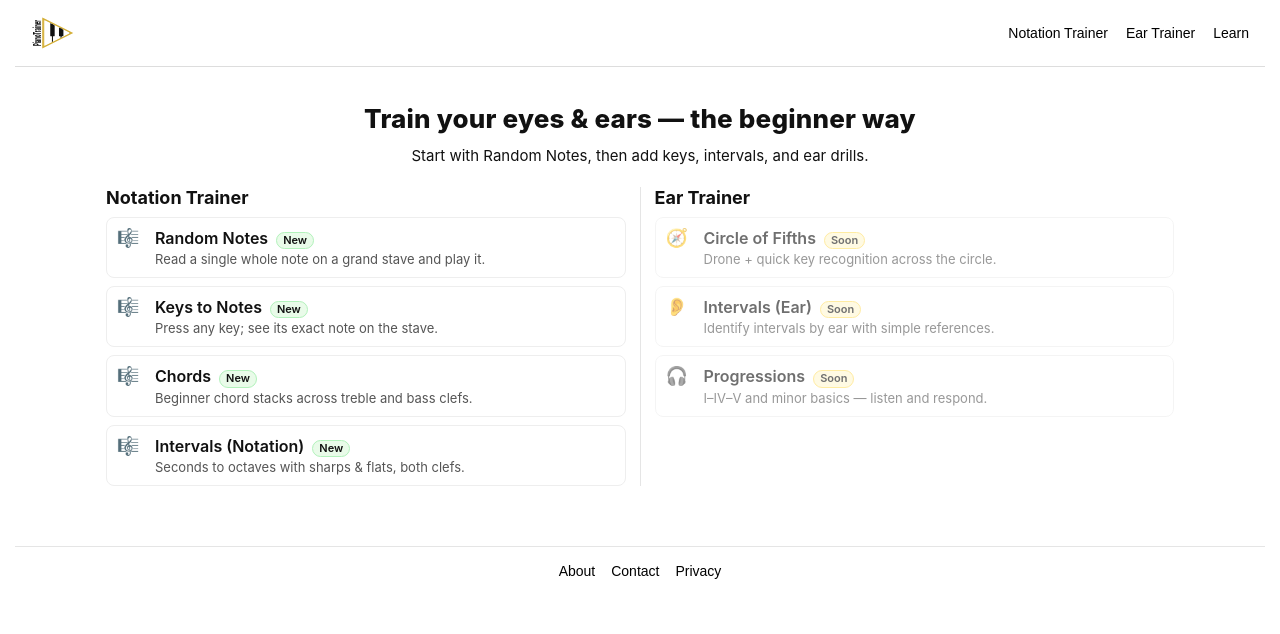
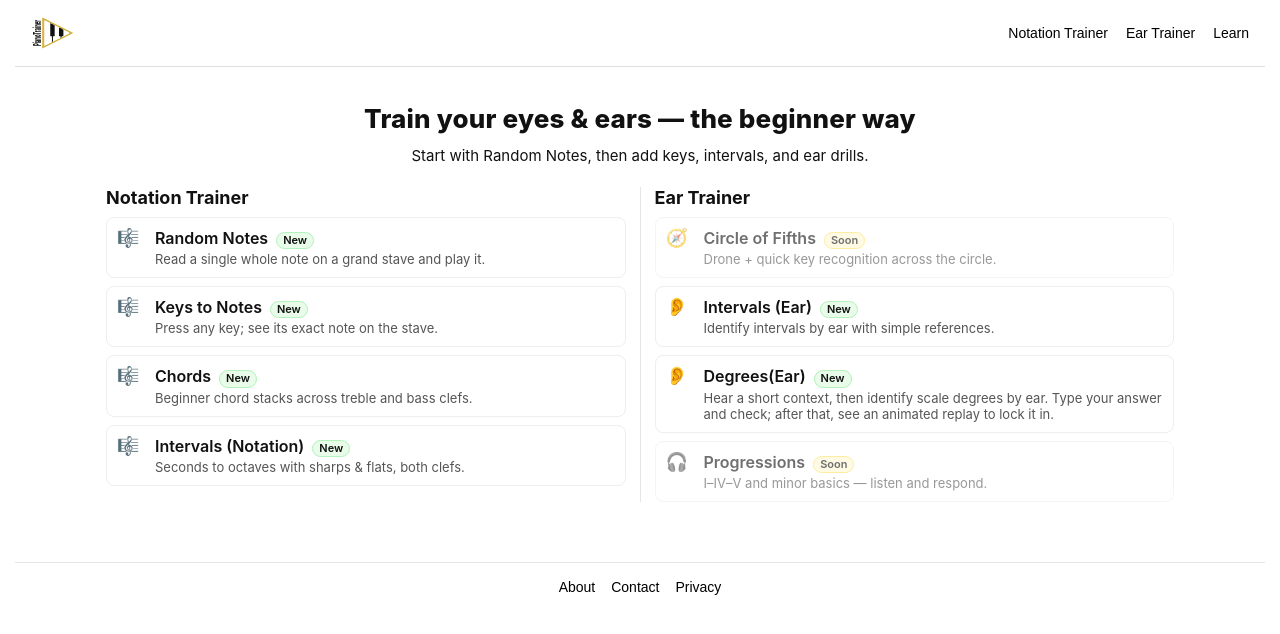
Before and after one commit to andreyeremichev/pianotrainer, a Next.js app: page / in a window 1280 px wide. Shown: the top 634 px of the page. Built offline with nearby package versions, Linux system fonts and the light colour scheme.

Commit message:
chore(home): add New badges to Degrees and Intervals

```diff
--- a/app/(site)/page.tsx
+++ b/app/(site)/page.tsx
@@ -59,9 +59,16 @@ const earItems: Item[] = [
   },
   {
     label: "Intervals (Ear)",
-    // href: "/trainer/ear/intervals",
+    href: "/trainer/ear/intervals",
     desc: "Identify intervals by ear with simple references.",
-    badge: "Soon",
+    badge: "New",
+    icon: <span aria-hidden="true" style={{ fontSize: 18 }}>👂</span>,
+  },
+  {
+    label: "Degrees(Ear)",
+    href: "/trainer/ear/degrees",
+    desc: "Hear a short context, then identify scale degrees by ear. Type your answer and check; after that, see an animated replay to lock it in.",
+    badge: "New",
     icon: <span aria-hidden="true" style={{ fontSize: 18 }}>👂</span>,
   },
   {
```
